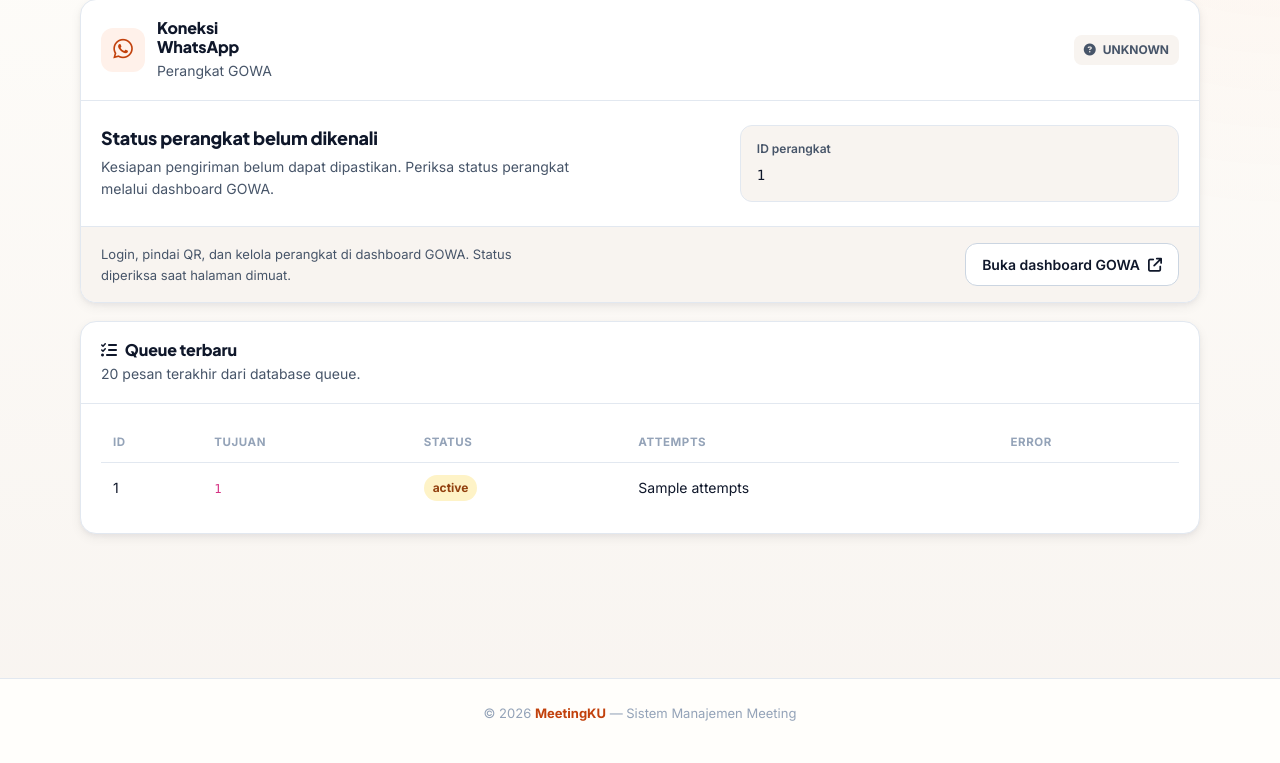
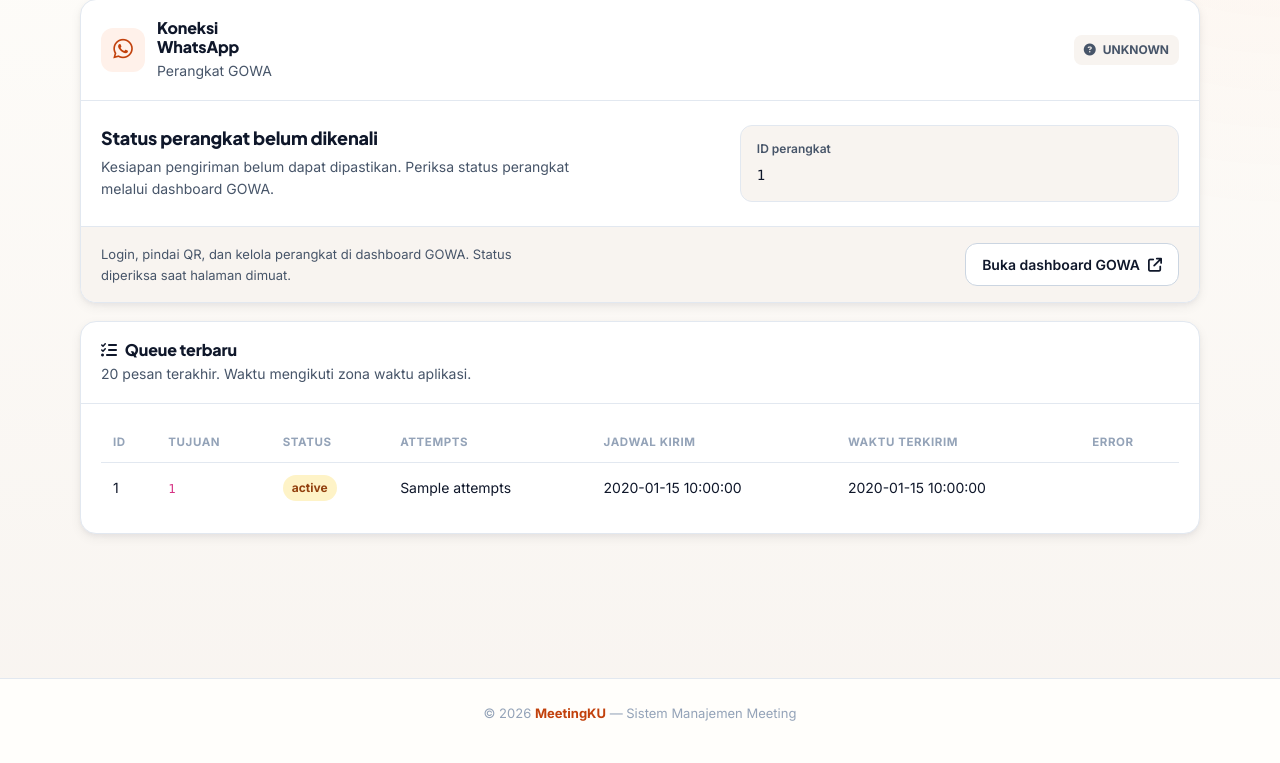
Before and after one commit to Faiqzakii/meetingku, a CodeIgniter 4 app: the page made by app/Views/whatsapp/index.php in a window 1280 px wide. Shown: the part 260-1023 px from the top of the page. Run offline with PHP 8.4 and a stand-in for CodeIgniter, Linux system fonts and the light colour scheme; the template is opened without the code that fills it: most values are stand-ins (such as "Sample title", 1, 10 or a date in 2020); data that the repository does not hold is empty; some libraries are stand-ins or nearby versions.

Commit message:
feat: show WhatsApp queue timestamps
- Display scheduled and sent times in the WhatsApp queue table.

```diff
--- a/app/Views/whatsapp/index.php
+++ b/app/Views/whatsapp/index.php
@@ -46,6 +46,7 @@
     .wa-table { width:100%; border-collapse:separate; border-spacing:0; }
     .wa-table th { text-align:left; color:var(--mute); text-transform:uppercase; letter-spacing:.05em; font-size:.72rem; padding:10px 12px; border-bottom:1px solid var(--border); }
     .wa-table td { padding:12px; border-bottom:1px solid var(--border); vertical-align:middle; font-size:.875rem; }
+    .wa-table .wa-timestamp { white-space:nowrap; }
     .wa-table tr:last-child td { border-bottom:0; }
     .wa-badge { display:inline-flex; align-items:center; gap:6px; padding:4px 9px; border-radius:999px; font-weight:700; font-size:.75rem; }
     .wa-badge.ok { background:#dcfce7; color:#166534; }
@@ -123,13 +124,23 @@
     <section class="wa-card wa-queue">
         <div class="wa-card-header">
             <div>
-                <h2 class="wa-card-title"><i class="fas fa-list-check" aria-hidden="true"></i> Queue terbaru</h2>
-                <p class="wa-card-desc">20 pesan terakhir dari database queue.</p>
+                <h2 class="wa-card-title" id="wa-queue-title"><i class="fas fa-list-check" aria-hidden="true"></i> Queue terbaru</h2>
+                <p class="wa-card-desc">20 pesan terakhir. Waktu mengikuti zona waktu aplikasi.</p>
             </div>
         </div>
-        <div class="wa-card-body" style="overflow-x:auto;">
+        <div class="wa-card-body" style="overflow-x:auto;" tabindex="0" role="region" aria-labelledby="wa-queue-title">
             <table class="wa-table">
-                <thead><tr><th>ID</th><th>Tujuan</th><th>Status</th><th>Attempts</th><th>Error</th></tr></thead>
+                <thead>
+                    <tr>
+                        <th scope="col">ID</th>
+                        <th scope="col">Tujuan</th>
+                        <th scope="col">Status</th>
+                        <th scope="col">Attempts</th>
+                        <th scope="col">Jadwal kirim</th>
+                        <th scope="col">Waktu terkirim</th>
+                        <th scope="col">Error</th>
+                    </tr>
+                </thead>
                 <tbody>
                 <?php foreach ($queue as $row): ?>
                     <tr>
@@ -137,10 +148,12 @@
                         <td><code><?= esc($row['to_number']) ?></code></td>
                         <td><span class="wa-badge <?= $row['status'] === 'sent' ? 'ok' : ($row['status'] === 'failed' ? 'muted' : 'warn') ?>"><?= esc($row['status']) ?></span></td>
                         <td><?= esc($row['attempts']) ?></td>
+                        <td class="wa-timestamp"><?= esc($row['scheduled_at'] ?? '–') ?></td>
+                        <td class="wa-timestamp"><?= esc($row['sent_at'] ?? '–') ?></td>
                         <td style="max-width:380px;color:var(--body);"><?= esc($row['last_error'] ?? '') ?></td>
                     </tr>
                 <?php endforeach; ?>
-                <?php if (empty($queue)): ?><tr><td colspan="5" style="color:var(--mute);">Queue masih kosong.</td></tr><?php endif; ?>
+                <?php if (empty($queue)): ?><tr><td colspan="7" style="color:var(--mute);">Queue masih kosong.</td></tr><?php endif; ?>
                 </tbody>
             </table>
         </div>
```
Also changed, not shown: README.md.
